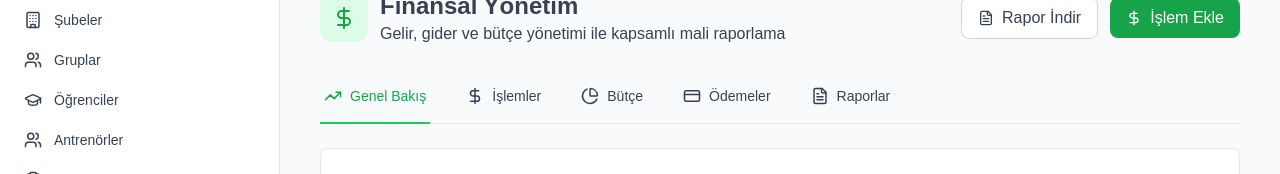
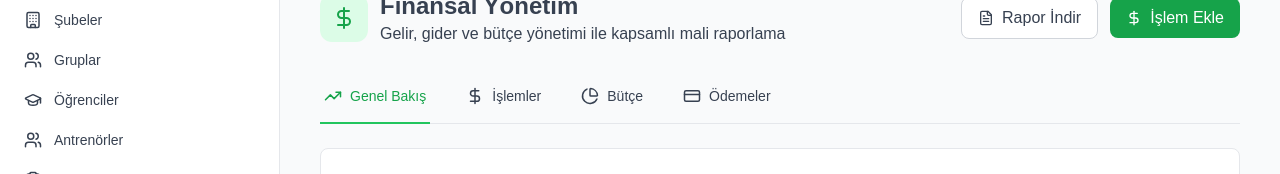
Before and after one commit to mmsuerkan/sport-club-management, a Next.js app: page /dashboard/finance in a window 1280 px wide. Shown: the part 131-305 px from the top of the page. Built offline with nearby package versions, Linux system fonts and the light colour scheme; no server answers.

Commit message:
🗑️ Raporlar tabı kaldırıldı
✅ Finance tabs güncellendi:
- Genel Bakış
- İşlemler
- Bütçe
- Ödemeler

❌ Raporlar tabı silindi

🎯 4 ana modül ile devam edilecek

```diff
--- a/src/app/dashboard/finance/page.tsx
+++ b/src/app/dashboard/finance/page.tsx
@@ -18,7 +18,6 @@ export default function FinancePage() {
     { id: 'transactions', name: 'İşlemler', icon: DollarSign },
     { id: 'budgets', name: 'Bütçe', icon: PieChart },
     { id: 'payments', name: 'Ödemeler', icon: CreditCard },
-    { id: 'reports', name: 'Raporlar', icon: FileText },
   ];
 
   return (
```
